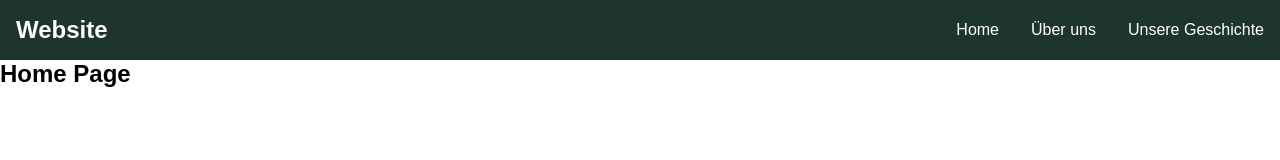
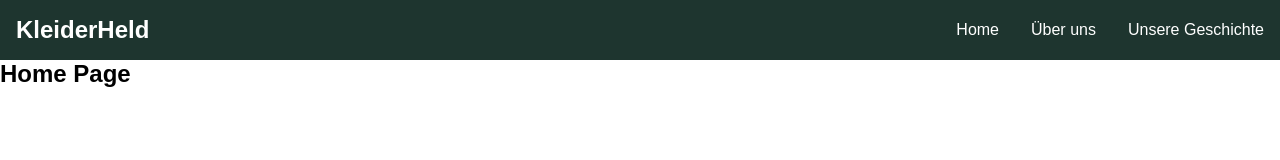
Before and after one commit to itzwich1/kleiderspenden_registrierung, a React (Create React App) app: page / in a window 1280 px wide. Shown: the top 160 px of the page. Built offline with nearby package versions, Linux system fonts and the light colour scheme.

Commit message:
Logo hinzugefuegt

```diff
--- a/src/components/Header/Header.css
+++ b/src/components/Header/Header.css
@@ -10,7 +10,7 @@ nav {
   color: white;
   position: sticky;
   top: 0;
-  min-width: 320px;
+  min-width: 320px; /*Minimale breite fuer Smartphone Bildschirme*/
 }
 
 nav .siteHeader {
--- a/src/components/Header/Header.jsx
+++ b/src/components/Header/Header.jsx
@@ -19,7 +19,7 @@ class Header extends Component {
     return (
       <nav>
         <Link to="/" className="siteHeader">
-          Website
+          KleiderHeld
         </Link>
         <div className="mobileManu" onClick={this.toggleMenu}>
           <span></span>
```
Also changed, not shown: src/images/KleiderHeld.png (added).
